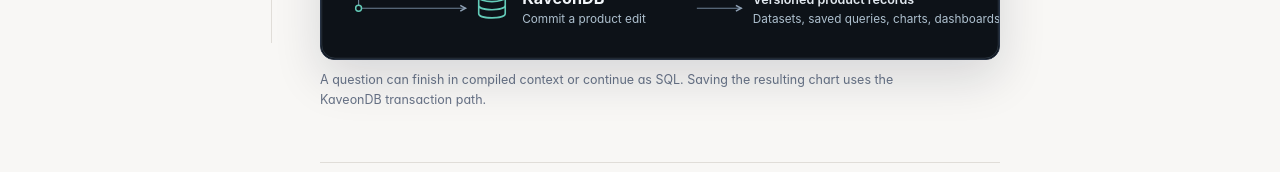
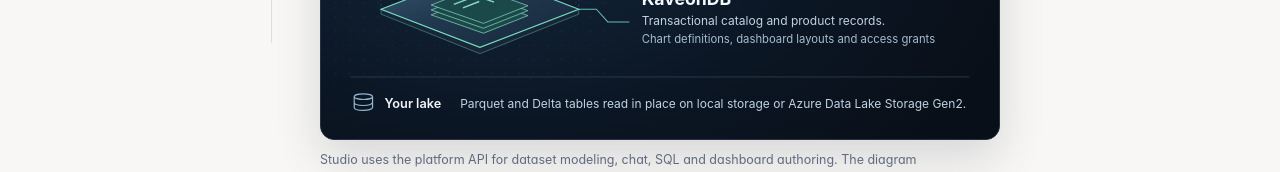
Before and after one commit to PruthviProdduturi/Kaveon, a Next.js app in the folder studio/: page /docs/architecture in a window 1280 px wide. Shown: the part 757-929 px from the top of the page. Built offline with nearby package versions, Linux system fonts and the light colour scheme; no server answers; a web font is replaced by a local one.

Commit message:
Illustrate Kaveon's semantic, analytics and transactional architecture
Update the README and its shared Studio diagram together at the owner's request.

```diff
--- a/studio/app/docs/architecture/page.tsx
+++ b/studio/app/docs/architecture/page.tsx
@@ -9,7 +9,7 @@ export default function ArchitectureDocs() {
 
       <Callout type="note"><strong>Status vocabulary:</strong> Available means the capability is implemented and qualified in the declared local Docker scope. Cloud qualification is called out separately where it remains staged. Target means approved architecture that is not yet implemented.</Callout>
 
-      <Diagram src="/docs/architecture/kaveon-platform-architecture.svg" alt="Studio routes questions to the DLM, lake queries to the Engine, and product edits to KaveonDB" caption="A question can finish in compiled context or continue as SQL. Saving the resulting chart uses the KaveonDB transaction path." />
+      <Diagram src="/docs/architecture/kaveon-platform-architecture.svg" alt="The Kaveon platform showing Studio, DLM context, distributed SQL, KaveonDB product state and lake storage" caption="Studio uses the platform API for dataset modeling, chat, SQL and dashboard authoring. The diagram shows where context is compiled, queries run and product records persist." />
 
       <h2>Runtime boundaries</h2>
       <table>
```
Also changed, not shown: studio/public/docs/architecture/kaveon-platform-architecture.svg, 2 other files (tests, documents, lock files or other folders).
